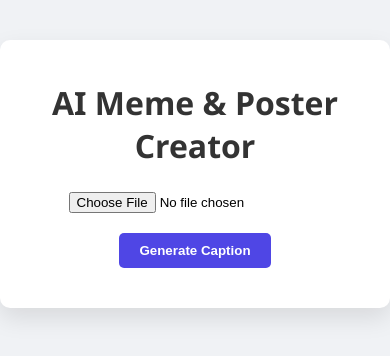
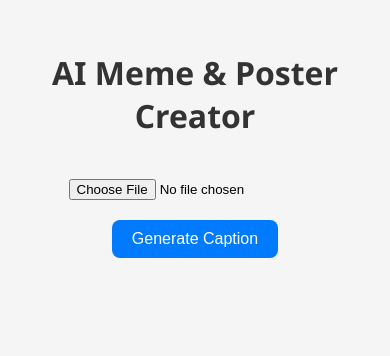
Before and after one commit to Tulasi-Ganta/ai-meme-poster, a React app in the folder frontend/: page / in a window 390 px wide. Shown: the top 356 px of the page. Built offline with nearby package versions, Linux system fonts and the light colour scheme; the HTML template or start-up script is replaced by a standard one.

Commit message:
Professional frontend with CSS, buttons, responsive meme card

```diff
--- a/frontend/src/App.css
+++ b/frontend/src/App.css
@@ -42,84 +42,81 @@
 } */
 
 
+
 body {
   font-family: 'Segoe UI', Tahoma, Geneva, Verdana, sans-serif;
-  background: #f0f2f5;
+  background-color: #f5f5f5;
   margin: 0;
   padding: 0;
 }
 
 .container {
-  max-width: 600px;
-  margin: 40px auto;
-  padding: 20px;
-  background: white;
-  border-radius: 10px;
-  box-shadow: 0 10px 25px rgba(0,0,0,0.1);
   text-align: center;
+  padding: 30px;
 }
 
 h1 {
-  margin-bottom: 20px;
   color: #333;
 }
 
-.upload-section {
-  display: flex;
-  flex-direction: column;
-  gap: 15px;
-  align-items: center;
-  margin-bottom: 20px;
+input[type="file"] {
+  margin-top: 20px;
 }
 
-input[type="file"] {
-  padding: 5px;
+.buttons {
+  margin: 20px 0;
 }
 
-.generate-btn,
-.download-btn {
+button {
   padding: 10px 20px;
-  background: #4f46e5;
+  margin: 0 10px;
+  font-size: 16px;
+  border: none;
+  border-radius: 8px;
+  cursor: pointer;
+  background-color: #007bff;
   color: white;
-  border: none;
-  border-radius: 5px;
-  cursor: pointer;
-  font-weight: bold;
-  transition: 0.3s;
+  transition: background-color 0.3s ease;
 }
 
-.generate-btn:hover,
-.download-btn:hover {
-  background: #3730a3;
+button:hover {
+  background-color: #0056b3;
 }
 
-.meme-preview {
+button:disabled {
+  background-color: #999;
+  cursor: not-allowed;
+}
+
+.meme {
   position: relative;
   display: inline-block;
   margin-top: 20px;
 }
 
-.meme-preview img {
-  max-width: 100%;
+.meme img {
+  max-width: 400px;
   border-radius: 8px;
+  box-shadow: 0 4px 10px rgba(0,0,0,0.2);
 }
 
-.caption {
+.top-text, .bottom-text {
   position: absolute;
   left: 50%;
   transform: translateX(-50%);
   color: white;
   font-weight: bold;
   font-size: 22px;
-  text-shadow: 2px 2px 6px black;
-  padding: 0 10px;
+  text-shadow: 2px 2px 5px black;
+  width: 90%;
   text-align: center;
+  padding: 5px;
 }
 
-.caption.top {
+.top-text {
   top: 10px;
 }
 
-.caption.bottom {
+.bottom-text {
   bottom: 10px;
 }
--- a/frontend/src/App.jsx
+++ b/frontend/src/App.jsx
@@ -89,7 +89,6 @@
 // }
 
 
-
 import { useState, useRef } from "react";
 import html2canvas from "html2canvas";
 import "./App.css";
@@ -141,26 +140,23 @@ export default function App() {
   return (
     <div className="container">
       <h1>AI Meme & Poster Creator</h1>
+      <input type="file" accept="image/*" onChange={handleImageChange} />
 
-      <div className="upload-section">
-        <input type="file" accept="image/*" onChange={handleImageChange} />
-        <button className="generate-btn" onClick={generateCaption} disabled={loading}>
+      <div className="buttons">
+        <button onClick={generateCaption} disabled={loading}>
           {loading ? "Generating..." : "Generate Caption"}
         </button>
+        {caption.top && (
+          <button onClick={downloadMeme}>Download Meme</button>
+        )}
       </div>
 
       {preview && (
-        <div ref={memeRef} className="meme-preview">
+        <div className="meme" ref={memeRef}>
           <img src={preview} alt="Preview" />
-          <div className="caption top">{caption.top}</div>
-          <div className="caption bottom">{caption.bottom}</div>
+          <div className="top-text">{caption.top}</div>
+          <div className="bottom-text">{caption.bottom}</div>
         </div>
-      )}
-
-      {caption.top && (
-        <button className="download-btn" onClick={downloadMeme}>
-          Download Meme
-        </button>
       )}
     </div>
   );
```
